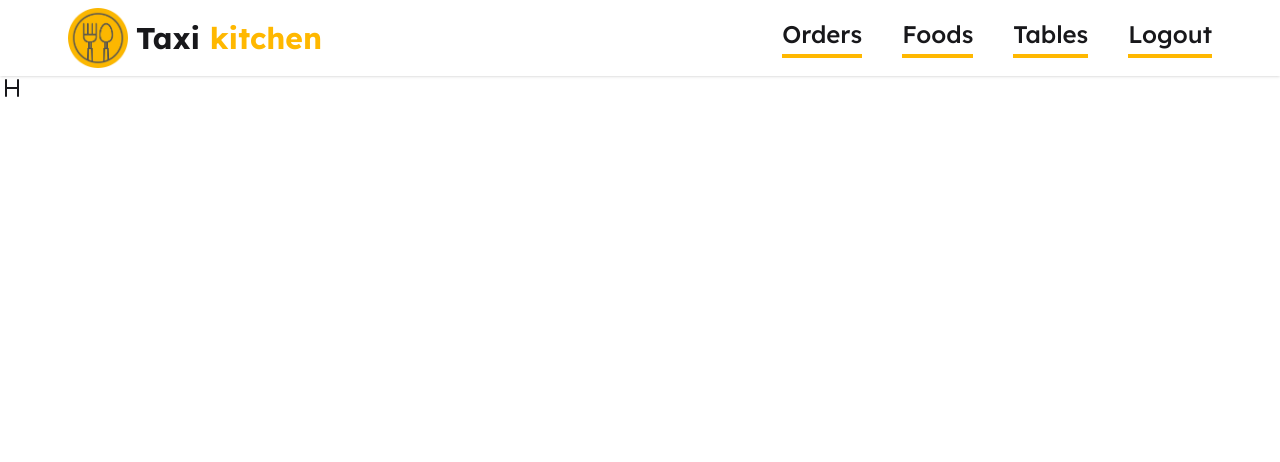
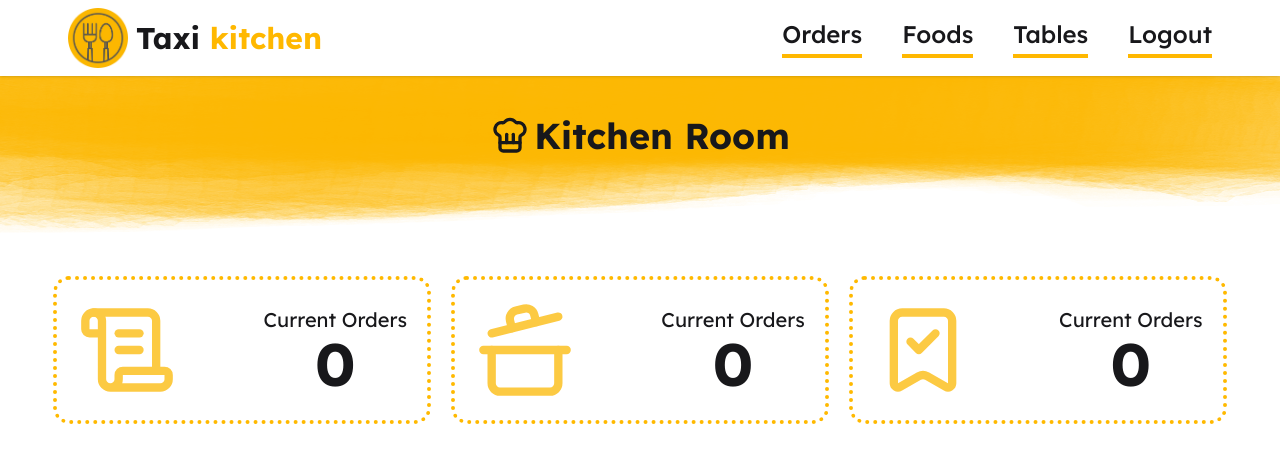
Before and after one commit to amitsharma803061/texi-kichen-project, a React (Vite) app: page / in a window 1280 px wide. Shown: the top 462 px of the page. Built offline with nearby package versions, Linux system fonts and the light colour scheme.

Commit message:
added a five file

```diff
--- a/src/App.jsx
+++ b/src/App.jsx
@@ -1,5 +1,6 @@
-import { Heading } from "lucide-react"
+import Heading from "./components/Heading"
 import Navbar from "./components/Navbar"
+import Orders from "./components/Orders"
 
 
 function App() {
@@ -11,7 +12,11 @@ function App() {
     </header>
 
     <section>
-      <Heading></Heading>
+      <Heading>Kitchen Room</Heading>
+    </section>
+
+    <section>
+      <Orders></Orders>
     </section>
     </>
   )
--- a/src/components/Heading.jsx
+++ b/src/components/Heading.jsx
@@ -1,14 +1,17 @@
-import React, { Children } from 'react';
+import { ChefHat } from "lucide-react";
 
 const Heading = ({ children }) => {
-    return (
-        <h2 className={`bg-[url(/title_bg.png)] flex justify-center items-center gap-1 text-4xl font-bold text-center bg-no-repeat pb-20 pt-10 bg-center`}
-        style={{backgroundSize: "100% 100%"}}
-        >
-            <ChefHat size={40}/>
-            {children}
-        </h2>
-    );
+  return (
+    <h2
+      className={`bg-[url(/title-bg.png)] flex justify-center items-center gap-1 text-4xl font-bold text-center bg-no-repeat pb-20 pt-10 bg-center`}
+      style={{
+        backgroundSize: "100% 100%"
+    }}
+    >
+      <ChefHat size={40} />
+      {children}
+    </h2>
+  );
 };
 
 export default Heading;
--- /dev/null
+++ b/src/components/Orders.jsx
@@ -0,0 +1,43 @@
+import { BookmarkCheck, CookingPot, ScrollText } from 'lucide-react';
+import React from 'react';
+
+const Orders = () => {
+    return (
+        <div className="w-11/12 mx-auto py-10 grid grid-cols-1 lg:grid-cols-3 gap-5">
+            {/* Current Orders */}
+            <div className="border-4 border-dotted rounded-2xl border-amber-400 p-5">
+                <div className="flex flex-col lg:flex-row items-center justify-between">
+                    <ScrollText className="animate-pulse" color="#fcb700" size={100} />
+                    <div className="text-xl text-center">
+                        Current Orders
+                        <h2 className="text-6xl font-bold">{0}</h2>
+                    </div>
+                </div>
+            </div>
+
+            {/* Current Orders */}
+            <div className="border-4 border-dotted rounded-2xl border-amber-400 p-5">
+                <div className="flex flex-col lg:flex-row items-center justify-between">
+                    <CookingPot className="animate-pulse" color="#fcb700" size={100}/>
+                    <div className="text-xl text-center">
+                        Current Orders
+                        <h2 className="text-6xl font-bold">{0}</h2>
+                    </div>
+                </div>
+            </div>
+
+            {/* Current Orders */}
+            <div className="border-4 border-dotted rounded-2xl border-amber-400 p-5">
+                <div className="flex flex-col lg:flex-row items-center justify-between">
+                    <BookmarkCheck className="animate-pulse" color="#fcb700" size={100}/>
+                    <div className="text-xl text-center">
+                        Current Orders
+                        <h2 className="text-6xl font-bold">{0}</h2>
+                    </div>
+                </div>
+            </div>
+        </div>
+    );
+};
+
+export default Orders;
```
Also changed, not shown: public/title-bg.png (renamed from public/title_bg.png), src/assets/title-bg.png (added).
